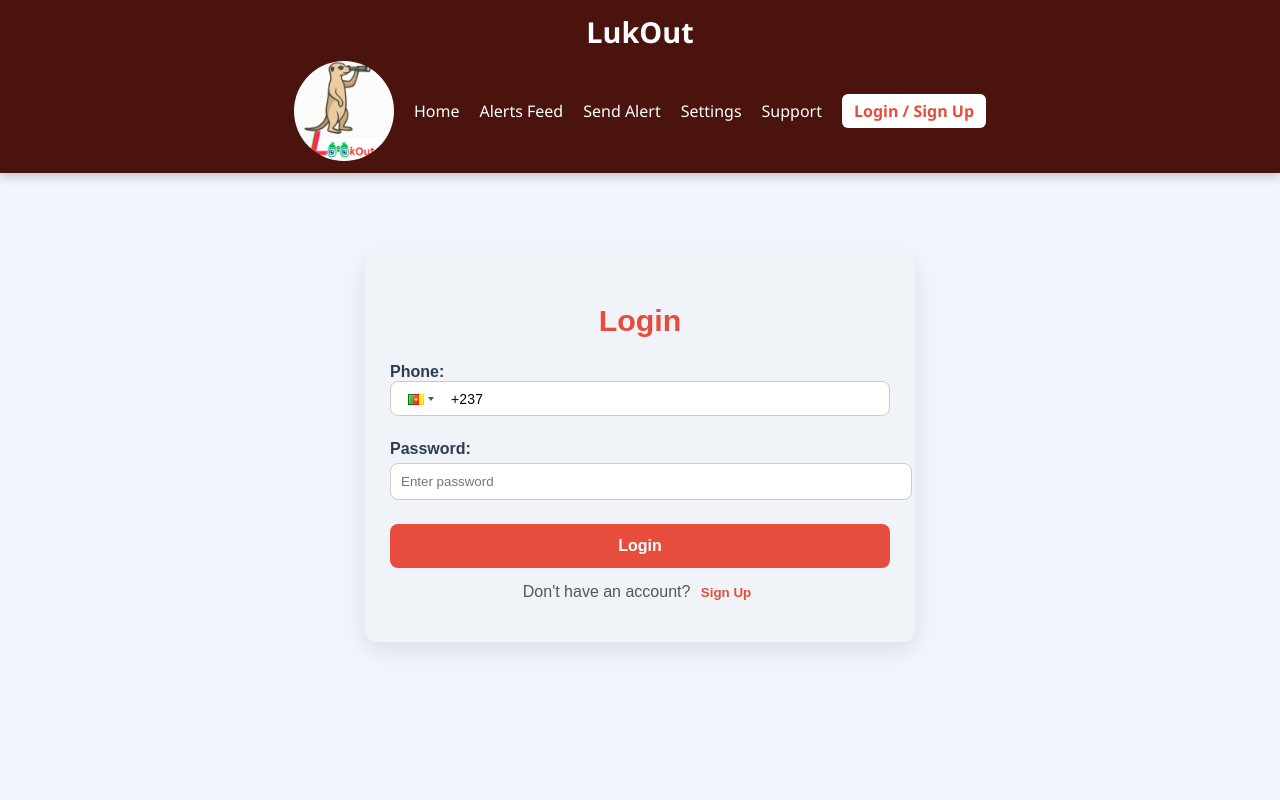
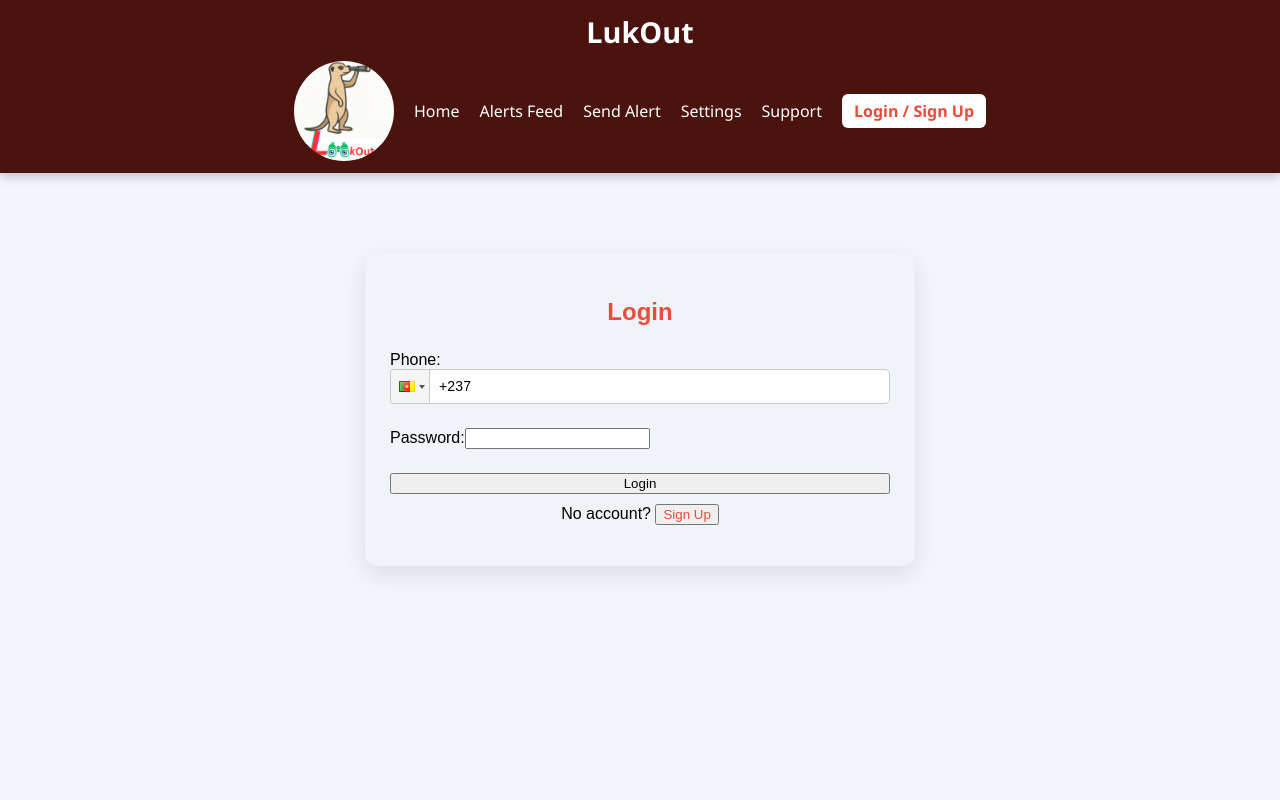
Before and after one commit to GweStanley/Lukout_cleint, a Next.js app: page /auth in a window 1280 px wide. Shown: the top 800 px of the page. Built offline with nearby package versions, Linux system fonts and the light colour scheme; no server answers.

Commit message:
Update page.js

```diff
--- a/app/auth/page.js
+++ b/app/auth/page.js
@@ -6,11 +6,13 @@ import "react-phone-input-2/lib/style.css";
 import { useRouter } from "next/navigation";
 
 export default function AuthPage() {
-  const [isLogin, setIsLogin] = useState(true); // toggle login/signup
+  const [isLogin, setIsLogin] = useState(true);
   const [user, setUser] = useState({ phone: "", password: "", jurisdiction: "" });
   const [message, setMessage] = useState("");
   const [loading, setLoading] = useState(false);
   const router = useRouter();
+
+  const API_BASE = `${process.env.NEXT_PUBLIC_API_URL}/api/auth`;
 
   const handlePhoneChange = (value, country) => {
     setUser({
@@ -29,7 +31,6 @@ export default function AuthPage() {
     setMessage("");
     setLoading(true);
 
-    const API_BASE = "http://localhost:5000/api/auth";
     const endpoint = isLogin ? "/login" : "/signup";
 
     try {
@@ -39,23 +40,18 @@ export default function AuthPage() {
         body: JSON.stringify(user),
       });
 
-      const text = await res.text();
-      let data = {};
-      try {
-        data = JSON.parse(text);
-      } catch {
-        console.error("Non-JSON server response:", text);
-        throw new Error("Invalid server response");
-      }
+      const data = await res.json();
 
       if (!res.ok) {
         setMessage(data.message || "Authentication failed");
         return;
       }
 
-      if (data.token) localStorage.setItem("token", data.token);
+      if (data.token) {
+        localStorage.setItem("token", data.token);
+      }
+
       setMessage(isLogin ? "Login successful!" : "Signup successful! Redirecting...");
-
       setTimeout(() => router.push("/"), 700);
     } catch (err) {
       console.error(err);
@@ -76,104 +72,55 @@ export default function AuthPage() {
         boxShadow: "0 8px 25px rgba(0,0,0,0.1)",
       }}
     >
-      <h2
-        style={{
-          textAlign: "center",
-          color: "#e74c3c",
-          marginBottom: "25px",
-          fontSize: "1.9rem",
-        }}
-      >
+      <h2 style={{ textAlign: "center", color: "#e74c3c", marginBottom: "25px" }}>
         {isLogin ? "Login" : "Sign Up"}
       </h2>
 
-      <form
-        onSubmit={handleSubmit}
-        style={{ display: "flex", flexDirection: "column", gap: "1.5rem" }}
-      >
-        <label style={{ fontWeight: "bold", color: "#2c3e50" }}>
+      <form onSubmit={handleSubmit} style={{ display: "flex", flexDirection: "column", gap: "1.5rem" }}>
+        <label>
           Phone:
           <PhoneInput
             country={"cm"}
             value={user.phone}
             onChange={handlePhoneChange}
-            inputStyle={{ width: "100%", borderRadius: "8px", padding: "10px 10px 10px 60px" }}
-            buttonStyle={{ border: "none", background: "transparent", padding: "0 10px" }}
-            enableAreaCodes
-            enableTerritories
+            inputStyle={{ width: "100%" }}
           />
         </label>
 
         {!isLogin && (
-          <label style={{ fontWeight: "bold", color: "#2c3e50" }}>
+          <label>
             Jurisdiction:
             <input
               type="text"
               name="jurisdiction"
               value={user.jurisdiction}
               onChange={handleChange}
-              placeholder="City, State, Country"
-              style={{
-                marginTop: "5px",
-                padding: "10px",
-                borderRadius: "8px",
-                border: "1px solid #ccc",
-                width: "100%",
-              }}
               required
             />
           </label>
         )}
 
-        <label style={{ fontWeight: "bold", color: "#2c3e50" }}>
+        <label>
           Password:
           <input
             type="password"
             name="password"
             value={user.password}
             onChange={handleChange}
-            placeholder="Enter password"
-            style={{
-              marginTop: "5px",
-              padding: "10px",
-              borderRadius: "8px",
-              border: "1px solid #ccc",
-              width: "100%",
-            }}
             required
           />
         </label>
 
-        <button
-          type="submit"
-          disabled={loading}
-          style={{
-            padding: "0.8rem 1.2rem",
-            backgroundColor: "#e74c3c",
-            color: "#fff",
-            border: "none",
-            borderRadius: "8px",
-            cursor: loading ? "progress" : "pointer",
-            fontWeight: "bold",
-            fontSize: "1rem",
-          }}
-        >
-          {loading ? (isLogin ? "Logging in..." : "Signing up...") : isLogin ? "Login" : "Sign Up"}
+        <button type="submit" disabled={loading}>
+          {loading ? "Please wait..." : isLogin ? "Login" : "Sign Up"}
         </button>
       </form>
 
-      {message && (
-        <p style={{ marginTop: "1.5rem", color: "#34495e", fontWeight: "bold", textAlign: "center" }}>
-          {message}
-        </p>
-      )}
+      {message && <p style={{ textAlign: "center", marginTop: 15 }}>{message}</p>}
 
-      <p style={{ textAlign: "center", marginTop: "15px", color: "#555" }}>
-        {isLogin ? "Don't have an account?" : "Already have an account?"}{" "}
-        <button
-          onClick={() => setIsLogin(!isLogin)}
-          style={{ color: "#e74c3c", fontWeight: "bold", background: "none", border: "none", cursor: "pointer" }}
-        >
+      <p style={{ textAlign: "center", marginTop: 10 }}>
+        {isLogin ? "No account?" : "Already registered?"}{" "}
+        <button onClick={() => setIsLogin(!isLogin)} style={{ color: "#e74c3c" }}>
           {isLogin ? "Sign Up" : "Login"}
         </button>
       </p>
```
